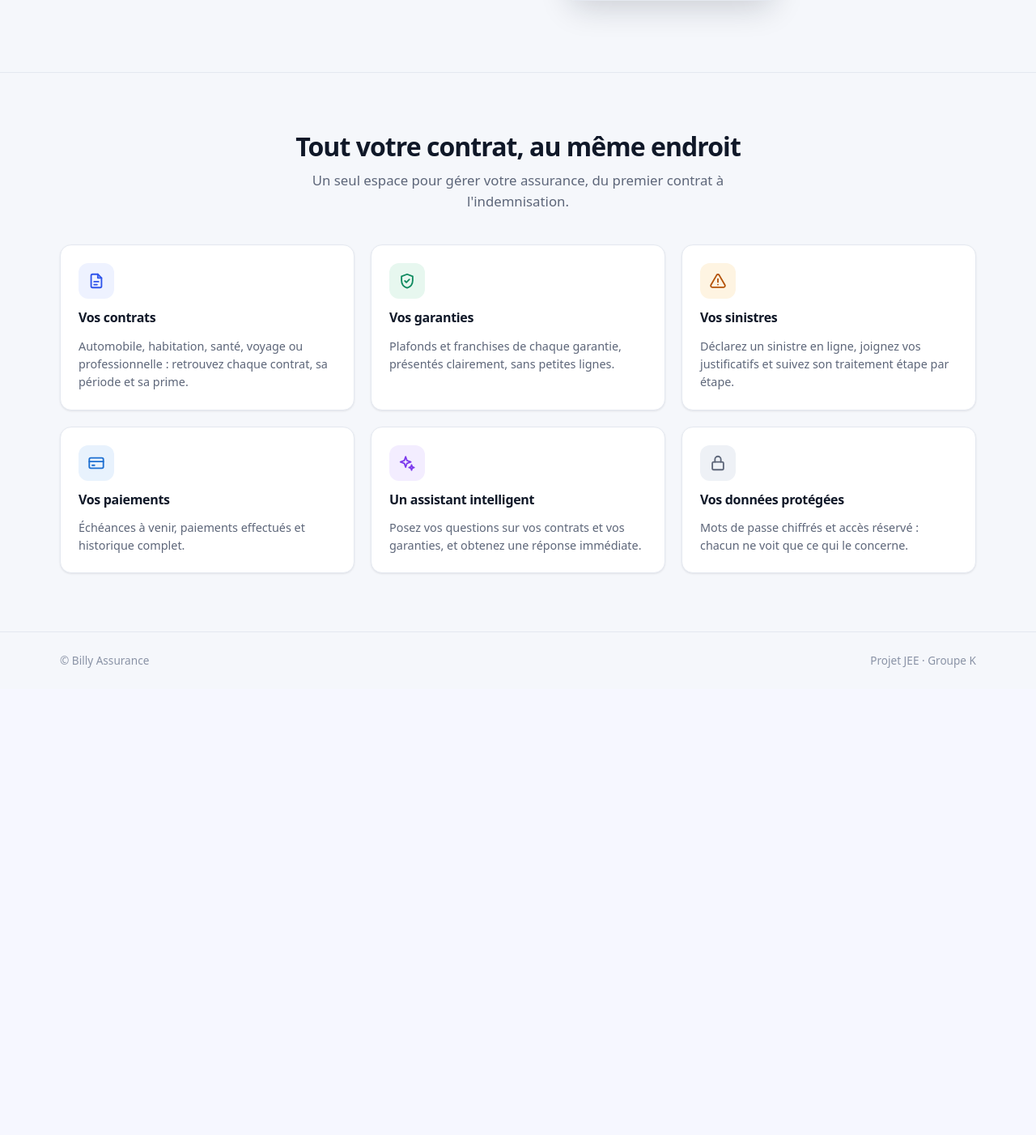
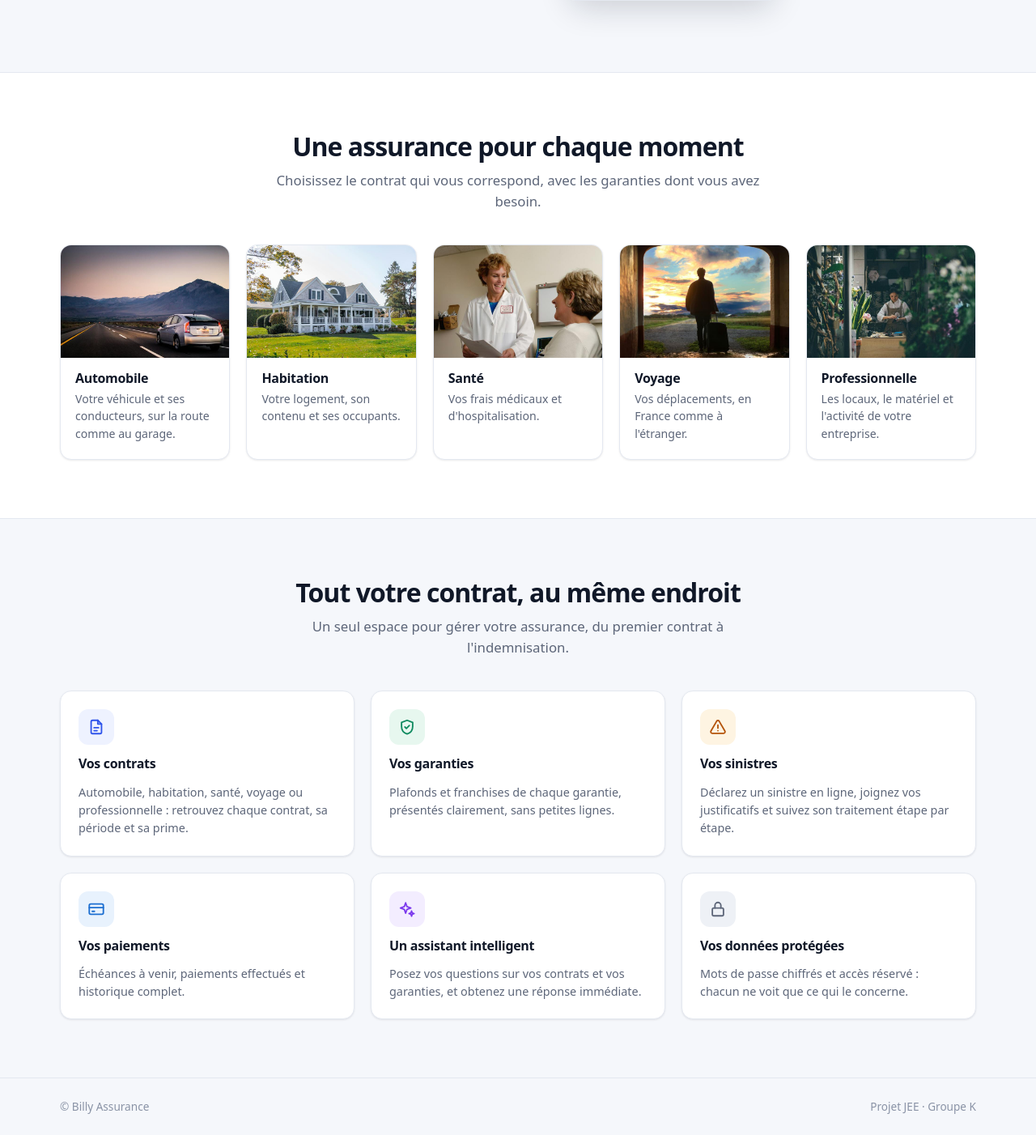
Before and after one commit to aloisduvoye-source/JEE_Project_K, a Java web app: page / in a window 1280 px wide. Shown: the part 664-2066 px from the top of the page at 81% size. Before the commit the page ends 1489 px from the top, so only its background shows below. Run offline with Tomcat 11, a stand-in JSP engine, Linux system fonts and the light colour scheme; data that the repository does not hold is empty.

Commit message:
Types d'assurance en photos sur l'accueil

```diff
--- a/jee-app/src/main/webapp/WEB-INF/views/common/accueil.jsp
+++ b/jee-app/src/main/webapp/WEB-INF/views/common/accueil.jsp
@@ -91,6 +91,53 @@
       </div>
     </section>
 
+    <%-- Les cinq types d'assurance proposés (database/dump.sql) ; photos : assets/img/CREDITS.md --%>
+    <section class="section section-bordee">
+      <div class="conteneur">
+        <div class="section-entete">
+          <h2>Une assurance pour chaque moment</h2>
+          <p>Choisissez le contrat qui vous correspond, avec les garanties dont vous avez besoin.</p>
+        </div>
+        <div class="grille grille-assurances apparition">
+          <article class="carte carte-photo">
+            <img src="${pageContext.request.contextPath}/assets/img/assurance-automobile.jpg" alt="" width="720" height="480" loading="lazy">
+            <div class="carte-photo-corps">
+              <h3>Automobile</h3>
+              <p>Votre véhicule et ses conducteurs, sur la route comme au garage.</p>
+            </div>
+          </article>
+          <article class="carte carte-photo">
+            <img src="${pageContext.request.contextPath}/assets/img/assurance-habitation.jpg" alt="" width="720" height="480" loading="lazy">
+            <div class="carte-photo-corps">
+              <h3>Habitation</h3>
+              <p>Votre logement, son contenu et ses occupants.</p>
+            </div>
+          </article>
+          <article class="carte carte-photo">
+            <img src="${pageContext.request.contextPath}/assets/img/assurance-sante.jpg" alt="" width="720" height="480" loading="lazy">
+            <div class="carte-photo-corps">
+              <h3>Santé</h3>
+              <p>Vos frais médicaux et d'hospitalisation.</p>
+            </div>
+          </article>
+          <article class="carte carte-photo">
+            <img src="${pageContext.request.contextPath}/assets/img/assurance-voyage.jpg" alt="" width="720" height="480" loading="lazy">
+            <div class="carte-photo-corps">
+              <h3>Voyage</h3>
+              <p>Vos déplacements, en France comme à l'étranger.</p>
+            </div>
+          </article>
+          <article class="carte carte-photo">
+            <img src="${pageContext.request.contextPath}/assets/img/assurance-professionnelle.jpg" alt="" width="720" height="480" loading="lazy">
+            <div class="carte-photo-corps">
+              <h3>Professionnelle</h3>
+              <p>Les locaux, le matériel et l'activité de votre entreprise.</p>
+            </div>
+          </article>
+        </div>
+      </div>
+    </section>
+
     <section class="section">
       <div class="conteneur">
         <div class="section-entete">
--- a/jee-app/src/main/webapp/assets/css/app.css
+++ b/jee-app/src/main/webapp/assets/css/app.css
@@ -1017,6 +1017,15 @@ a.puce { display: inline-flex; align-items: center; text-decoration: none; }
 .section-entete { max-width: 620px; margin: 0 auto 40px; text-align: center; }
 .section-entete h2 { font-size: clamp(1.5rem, 1.2rem + 1vw, 2rem); letter-spacing: -.03em; }
 .section-entete p { margin-top: 10px; color: var(--texte-doux); font-size: 1.05rem; }
+.section-bordee { border-bottom: 1px solid var(--bordure); background: var(--surface); }
+
+/* Types d'assurance avec leur photo */
+.grille-assurances { grid-template-columns: repeat(auto-fit, minmax(190px, 1fr)); }
+.carte-photo { overflow: hidden; }
+.carte-photo img { display: block; width: 100%; height: auto; aspect-ratio: 3 / 2; object-fit: cover; }
+.carte-photo-corps { padding: 16px 18px 20px; }
+.carte-photo-corps h3 { font-size: 1rem; }
+.carte-photo-corps p { margin-top: 4px; color: var(--texte-doux); font-size: .88rem; }
 
 @media (max-width: 960px) {
   .hero { padding: 56px 0 64px; }
```
